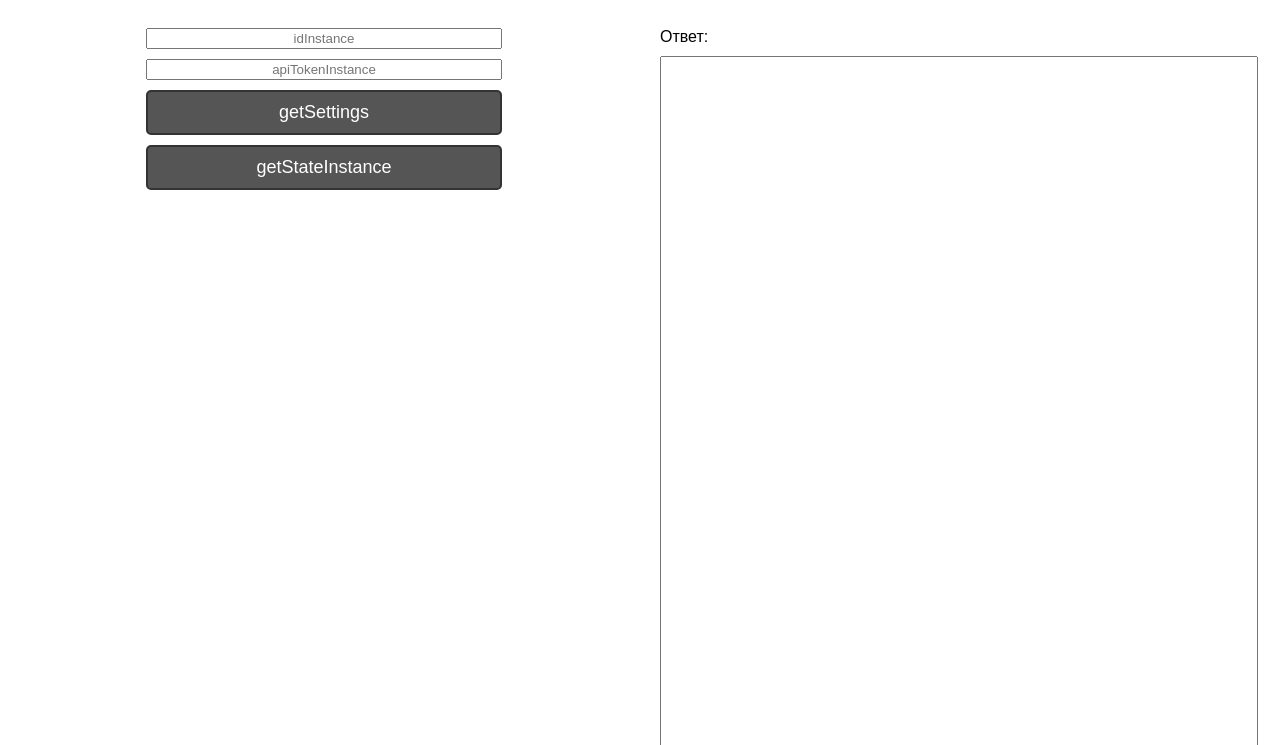
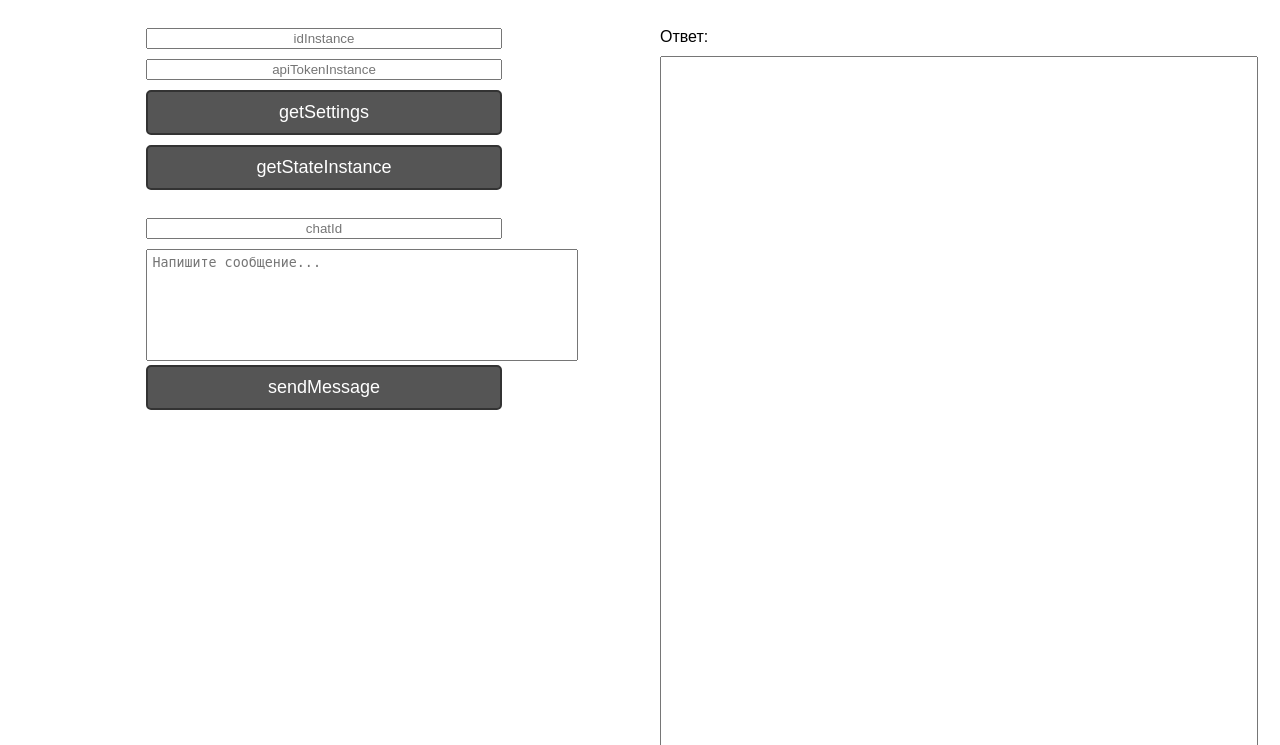
Before and after one commit to GridinVladimir/GreenAPI_TestWork, a Flask app: page / in a window 1280 px wide. Shown: the top 745 px of the page. Run offline with Flask 3, Linux system fonts and the light colour scheme.

Commit message:
Добавление функции sendMessage

```diff
--- a/app.py
+++ b/app.py
@@ -33,5 +33,26 @@ def getStateInstance():
     else:
         return jsonify({"response": response.text})
 
+
+@app.route('/sendMessage', methods=['POST'])
+def sendMessage():
+    idInstance = request.form['idInstance']
+    apiTokenInstance = request.form['apiTokenInstance']
+    chatId = request.form['chatId']
+    message = request.form['message']
+
+    url = f"https://api.green-api.com/waInstance{idInstance}/sendMessage/{apiTokenInstance}"
+    payload = {
+        "chatId": chatId,
+        "message": message
+    }
+    headers = {'Content-Type': 'application/json'}
+    response = requests.post(url, headers=headers, json=payload)
+
+    if response.status_code != 200:
+        return jsonify({"error": "Ошибка: неверный idInstance или apiTokenInstance."})
+    else:
+        return jsonify({"response": response.text})
+
 if __name__ == '__main__':
     app.run(debug=True)
--- a/static/styles.css
+++ b/static/styles.css
@@ -46,6 +46,12 @@ textarea {
     resize: none;
 }
 
+#message {
+    width: 420px;
+    height: 100px;
+    padding: 5px;
+}
+
 button {
     font-size: 18px;
     padding: 10px 20px;
--- a/templates/index.html
+++ b/templates/index.html
@@ -12,9 +12,14 @@
         <form id="apiForm">
             <input type="text" id="idInstance" name="idInstance" placeholder="idInstance" required>
             <input type="text" id="apiTokenInstance" name="apiTokenInstance" placeholder="apiTokenInstance" required>
-
             <button type="button" onclick="fetchSettings()">getSettings</button>
             <button type="button" onclick="fetchStateInstance()">getStateInstance</button>
+            <br/>
+
+            <input type="text" id="chatId" name="chatId" placeholder="chatId" required>
+            <textarea id="message" name="message" placeholder="Напишите сообщение..."></textarea>
+            <button type="button" onclick="sendUserMessage()">sendMessage</button>
+
         </form>
     </div>
 
@@ -24,6 +29,17 @@
     </div>
 
     <script>
+        function sendUserMessage() {
+            $.post('/sendMessage', $('#apiForm').serialize(), function(data) {
+                if (data.error) {
+                    $('#resultArea').val(data.error);
+                } else {
+                    let parsedData = JSON.parse(data.response);
+                    let formattedData = JSON.stringify(parsedData, null, 4);
+                    $('#resultArea').val(formattedData);
+                }
+            });
+        }
         function fetchSettings() {
             $.post('/getSettings', $('#apiForm').serialize(), function(data) {
                 if (data.error) {
```
